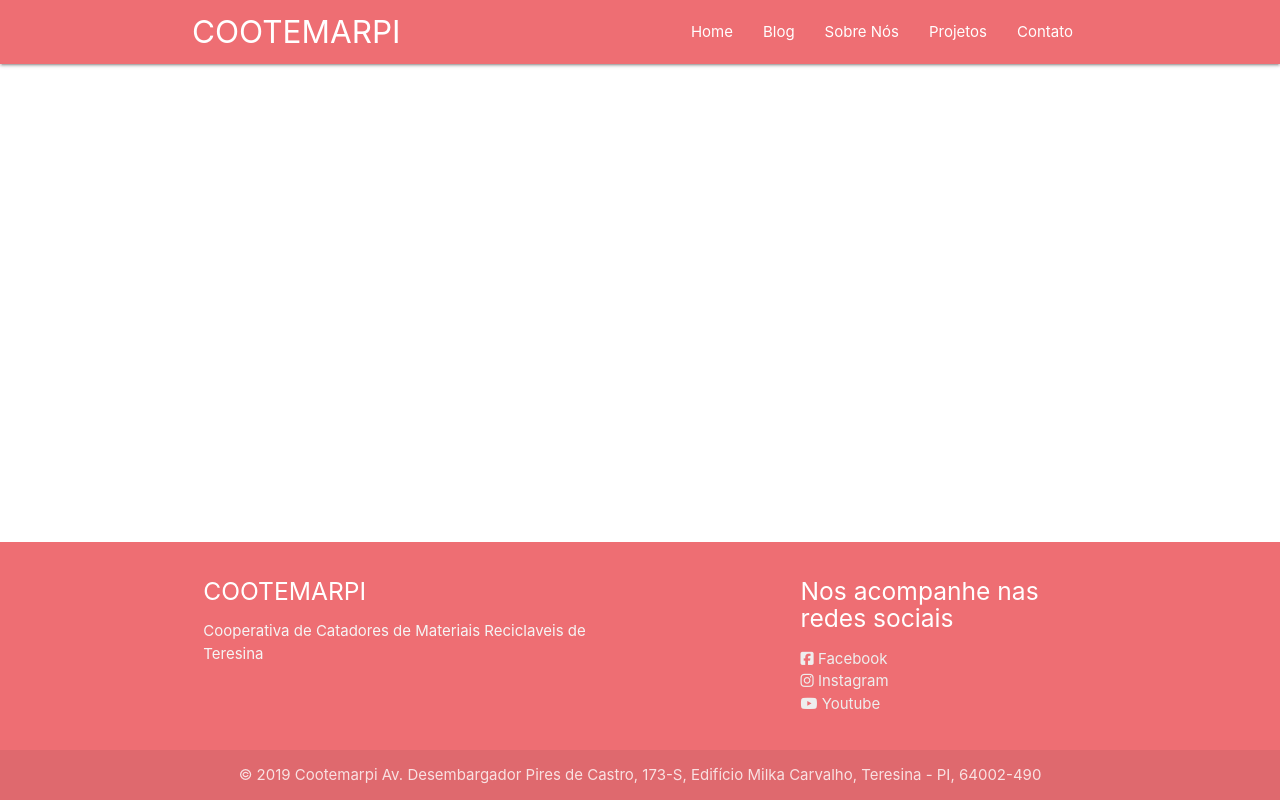
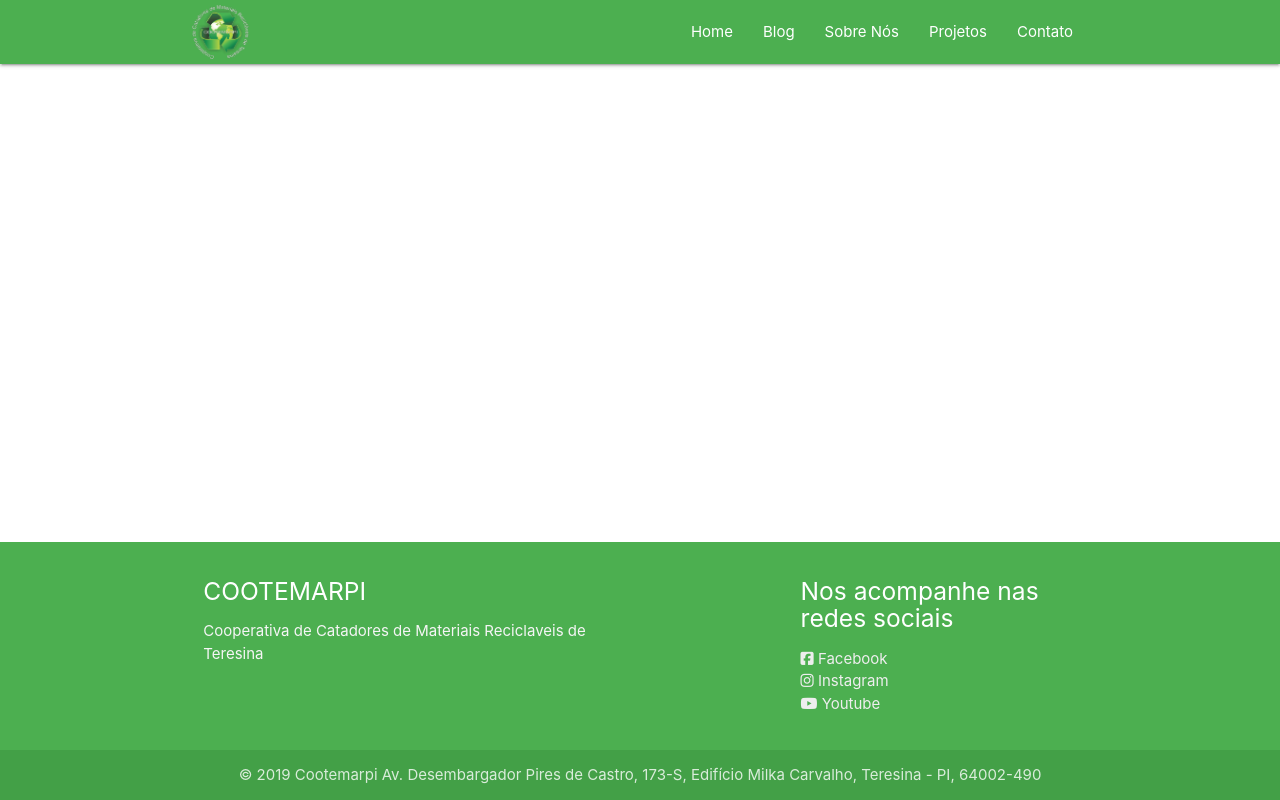
Before and after one commit to CleysonPH/cootemarpi-frontend, a plain HTML site: page base.html in a window 1280 px wide. Drawn offline with Linux system fonts and the light colour scheme.

Commit message:
Added the logo and changed the color palette

```diff
--- a/base.html
+++ b/base.html
@@ -20,6 +20,11 @@
         main {
             flex: 1 0 auto;
         }
+
+        .logo-img {
+            max-height: 64px !important;
+            padding: 5px 0 !important;
+        }
     </style>
 
     <title>COOTEMARPI - Home</title>
@@ -27,9 +32,11 @@
 
 <body>
     <!-- start navbar -->
-    <nav>
+    <nav class="green">
         <div class="nav-wrapper container">
-            <a href="#!" class="brand-logo">COOTEMARPI</a>
+            <a href="#" class="brand-logo">
+                <img src="static/img/logo.png" alt="" class="logo-img">
+            </a>
             <a href="#" data-target="mobile-demo" class="sidenav-trigger"><i class="material-icons">menu</i></a>
             <ul class="right hide-on-med-and-down">
                 <li><a href="#">Home</a></li>
@@ -57,7 +64,7 @@
     <!-- end main -->
 
     <!-- start footer -->
-    <footer class="page-footer">
+    <footer class="page-footer green">
         <div class="container">
             <div class="row">
                 <div class="col l6 s12">
@@ -81,7 +88,7 @@
                 </div>
             </div>
         </div>
-        <div class="footer-copyright center">
+        <div class="footer-copyright green darken-1 center">
             <div class="container">
                 © 2019 Cootemarpi Av. Desembargador Pires de Castro, 173-S, Edifício Milka Carvalho, Teresina - PI,
                 64002-490
```
Also changed, not shown: static/img/logo.png (added).
